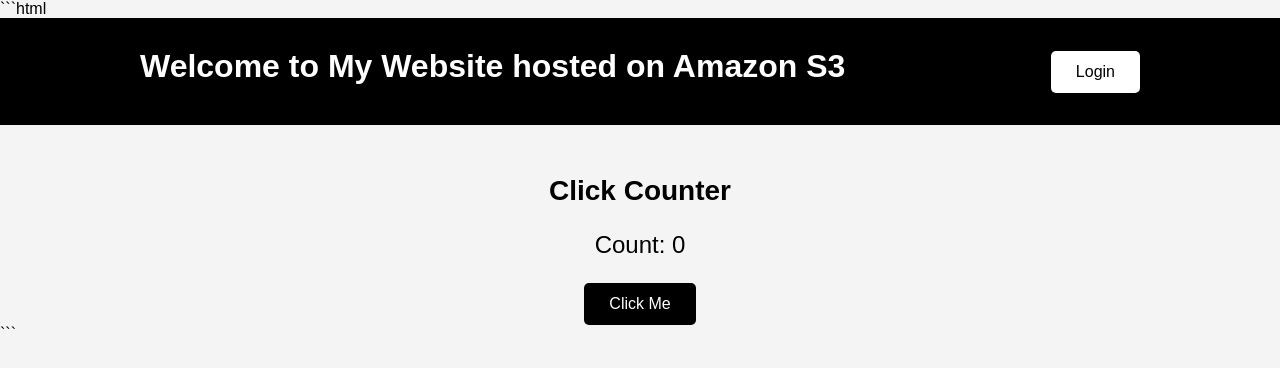
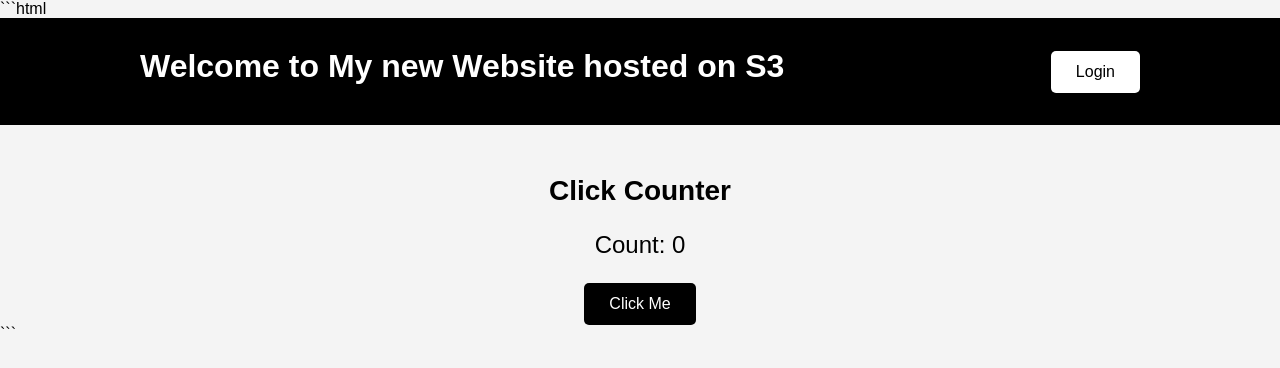
Before and after one commit to muthukumar24/git-and-github-training, a plain HTML site: page index.html in a window 1280 px wide. Drawn offline with Linux system fonts and the light colour scheme.

Commit message:
updated title

```diff
--- a/index.html
+++ b/index.html
@@ -16,7 +16,7 @@
 
         <div class="header-content">
             <div>
-                <h1>Welcome to My Website hosted on Amazon S3</h1>
+                <h1>Welcome to My new Website hosted on S3</h1>
             </div>
 
             <button class="login-button">Login</button>
```
